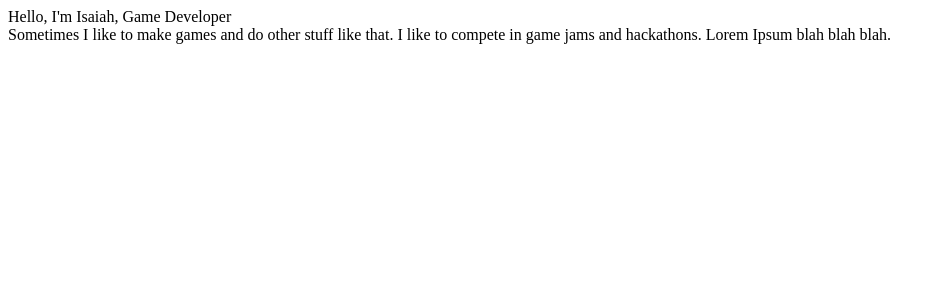
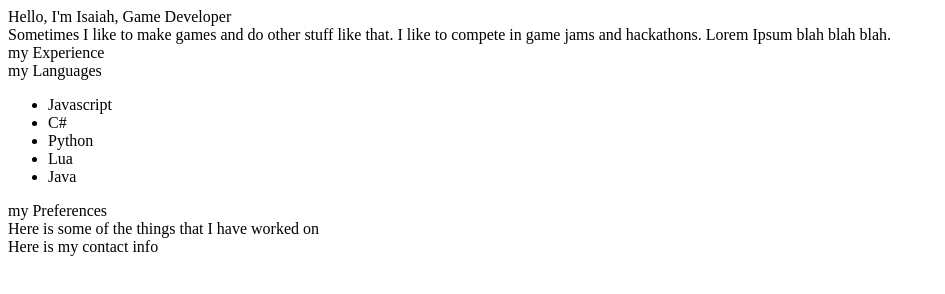
Before and after one commit to Technostalgic/portfolio, a plain HTML site: page index.html in a window 1280 px wide. Shown: the whole page, without its empty margins (0-945 px from the left). Drawn offline with Linux system fonts and the light colour scheme.

Commit message:
added more placeholder stuff

```diff
--- a/index.html
+++ b/index.html
@@ -12,20 +12,37 @@
 		</div>
 		<div id="sc_Credentials">
 			<div class="myExperience">
-
+				my Experience
 			</div>
 			<div class="myLanguages">
-
+				my Languages
+				<ul class="myLanguageList">
+					<li>
+						Javascript
+					</li>
+					<li>
+						C#
+					</li>
+					<li>
+						Python
+					</li>
+					<li>
+						Lua
+					</li>
+					<li>
+						Java
+					</li>
+				</ul>
 			</div>
 			<div class="myPreferences">
-
+				my Preferences
 			</div>
 		</div>
 		<div id="sc_Work">
-
+			Here is some of the things that I have worked on
 		</div>
 		<div id="sc_Contact">
-
+			Here is my contact info
 		</div>
 	</body>
 </html>
```
